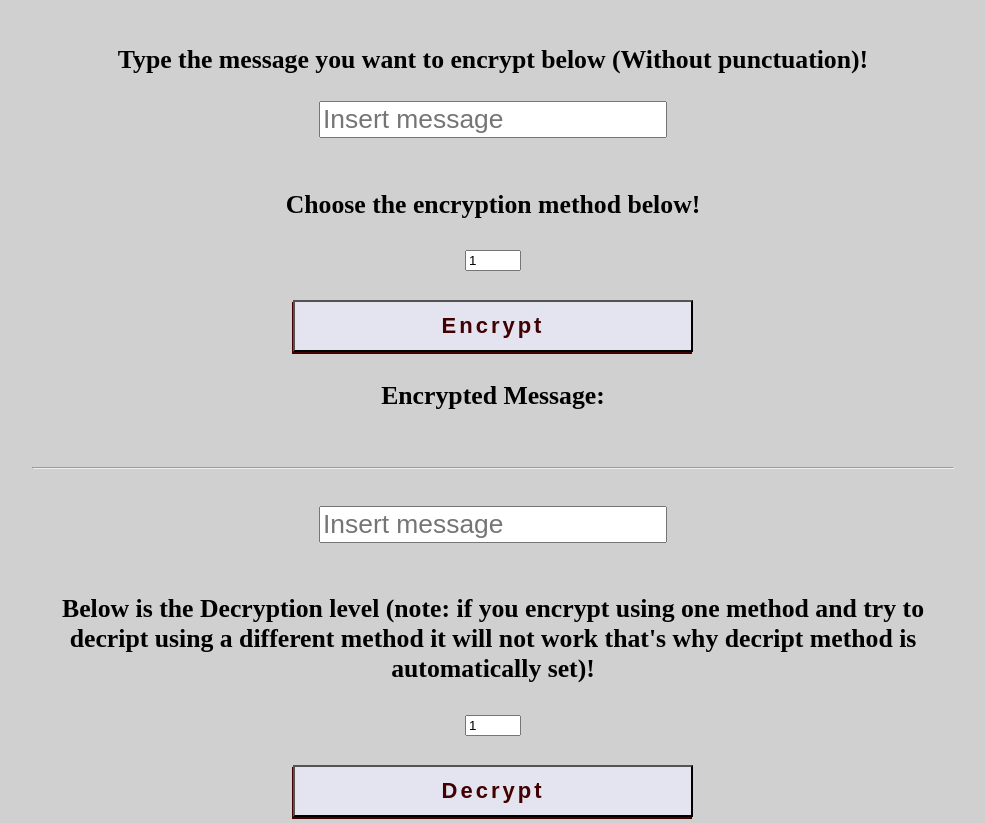
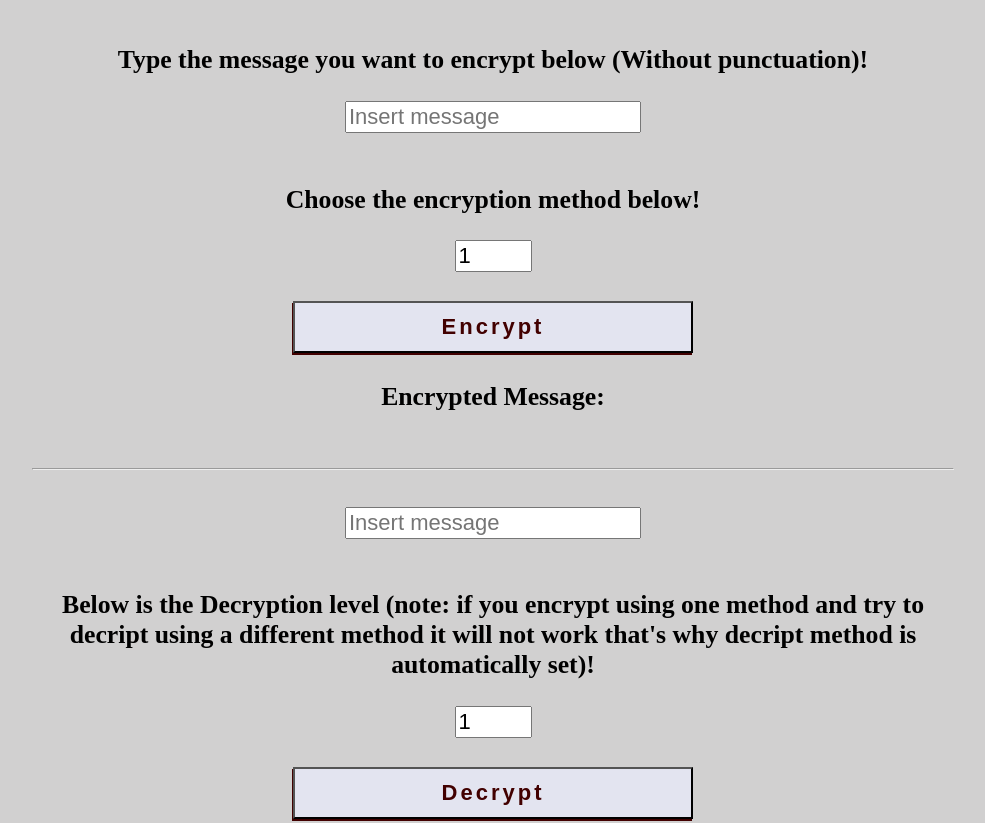
Before and after one commit to M4tryxXx/greenLemon, a plain HTML site: page codecademyprojects/ShiftCypher/index.html in a window 1280 px wide. Shown: the part 132-955 px from the top of the page, without its empty margins (147-1132 px from the left). Drawn offline with Linux system fonts and the light colour scheme; files whose address does not match are found by name.

Commit message:
update css

```diff
--- a/codecademyprojects/ShiftCypher/index.css
+++ b/codecademyprojects/ShiftCypher/index.css
@@ -50,7 +50,7 @@ p {
 }
 
 .toEncryptMsg, .toDecryptMsg {
-    font-size: 1.2rem;
+    font-size: 1rem;
 }
 
 
--- a/codecademyprojects/ShiftCypher/index.html
+++ b/codecademyprojects/ShiftCypher/index.html
@@ -17,7 +17,7 @@
         <br>
         <br>
         <h3>Choose the encryption method below! </h3>
-        <input type="number" name="encryptMethod" id="encryptMethod" value="1" min="1" max="20">
+        <input type="number" name="encryptMethod" id="encryptMethod" value="1" min="1" max="20" style="font-size: 1rem;">
         <br>
         <br>
         <button id="encryptBtn" class="encryptBtn">Encrypt</button>
@@ -30,7 +30,7 @@
         <br>
         <br>
         <h3>Below is the Decryption level (note: if you encrypt using one method and try to decript using a different method it will not work that's why decript method is automatically set)!</h3>
-        <input type="number" name="decryptMethod" id="decryptMethod" value="1" min="1" max="20" readonly>
+        <input type="number" name="decryptMethod" id="decryptMethod" value="1" min="1" max="20" readonly style="font-size: 1rem;">
         <br>
         <br>
         <button id="decryptBtn" class="decryptBtn">Decrypt</button>
```
